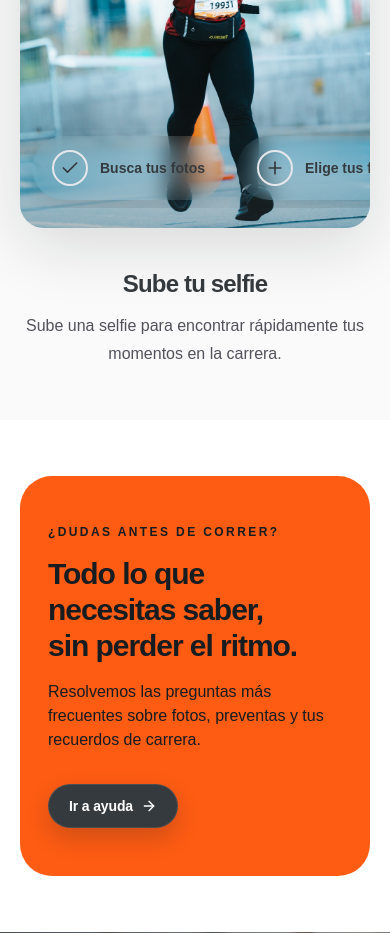
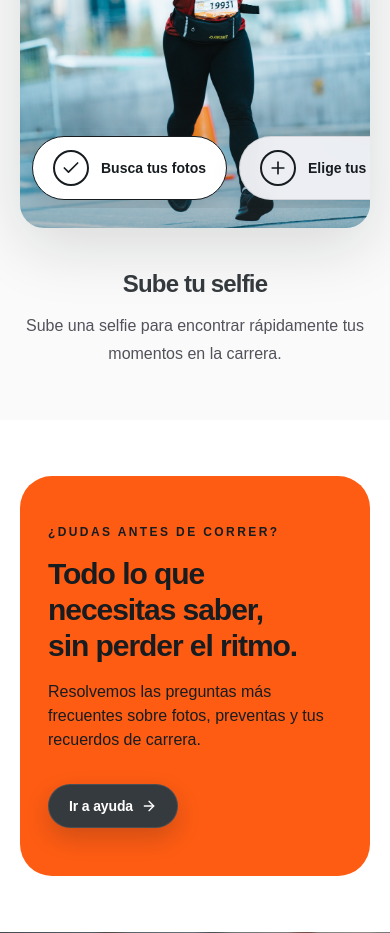
Before and after one commit to franzalbornoz1-bot/nomadarace, a Next.js app: page / in a window 390 px wide. Shown: the part 3920-4853 px from the top of the page. Built offline with nearby package versions, Linux system fonts and the light colour scheme.

Commit message:
Style floating photo guide pills for mobile and both color themes

```diff
--- a/app/globals.css
+++ b/app/globals.css
@@ -245,6 +245,35 @@ html, body, .premium-nav, .glass-panel, .theme-toggle, input, textarea {
   color: #252a2e !important;
 }
 
+/* Photo journey: Apple-style pills floating over the image, accessible in both themes. */
+.photo-journey-scroll {
+  scrollbar-width: none;
+  -ms-overflow-style: none;
+  -webkit-overflow-scrolling: touch;
+}
+.photo-journey-scroll::-webkit-scrollbar { display: none; }
+.photo-journey-pill {
+  background: rgba(241, 241, 245, .96);
+  border: 1px solid rgba(23, 28, 32, .12);
+  color: #171c20;
+}
+.photo-journey-pill[aria-pressed="true"] {
+  background: #ffffff;
+  border-color: #171c20;
+  color: #171c20;
+}
+.photo-journey-pill-icon { border-color: currentColor; }
+.dark .photo-journey-pill {
+  background: rgba(35, 40, 45, .96);
+  border-color: rgba(255,255,255,.25);
+  color: #f4f7f8;
+}
+.dark .photo-journey-pill[aria-pressed="true"] {
+  background: #f5f5f7;
+  border-color: #f5f5f7;
+  color: #171c20;
+}
+
 /* The compact all-caps labels made sections feel templated. Headings now carry the hierarchy. */
 p[class*="uppercase"][class*="tracking-[.2em]"][class*="text-orange-600"] { display: none; }
 p[class*="uppercase"][class*="tracking-[.2em]"][class*="text-lime-300"] { display: none; }
```
